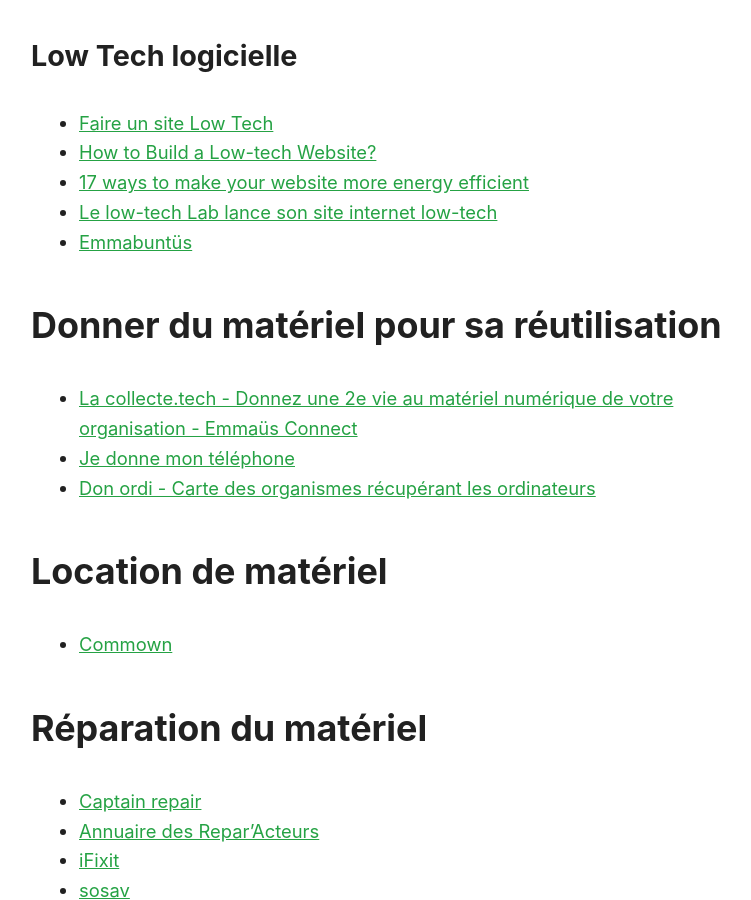
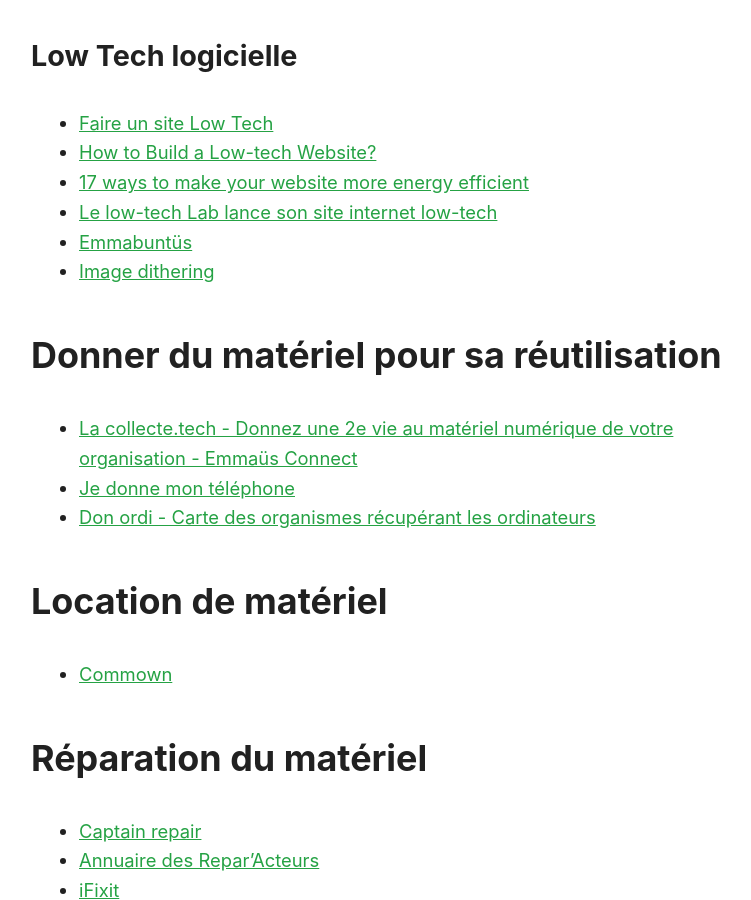
Before and after one commit to Slandais/slandais.github.io, a Jekyll site: the page built from _pages/liens-numerique-responsable.md, in a window 1280 px wide and 900 px high, scrolled down 2767 px. Shown: the whole window, without its empty margins (249-1000 px from the left). Built offline with Jekyll 4.4.1, drawn with Linux system fonts in a browser that asks for light colours.

Commit message:
Update liens-numerique-responsable.md

```diff
--- a/_pages/liens-numerique-responsable.md
+++ b/_pages/liens-numerique-responsable.md
@@ -67,11 +67,13 @@
 * [Jerry Do-It-Together](https://www.youandjerrycan.org/)
 
 ### Low Tech logicielle
+
 * [Faire un site Low Tech](https://lowtechlab.org/fr/actualites-blog/faire-un-site-low-tech)
 * [How to Build a Low-tech Website?](https://solar.lowtechmagazine.com/2018/09/how-to-build-a-lowtech-website.html)
 * [17 ways to make your website more energy efficient](https://www.wholegraindigital.com/blog/website-energy-efficiency/)
 * [Le low-tech Lab lance son site internet low-tech](https://lowtechlab.org/fr/actualites-blog/le-low-tech-lab-lance-son-site-internet-low-tech)
 * [Emmabuntüs](https://emmabuntus.org/)
+* [Image dithering](https://en.wikipedia.org/wiki/Dither)
 
 ## Donner du matériel pour sa réutilisation
 
```
